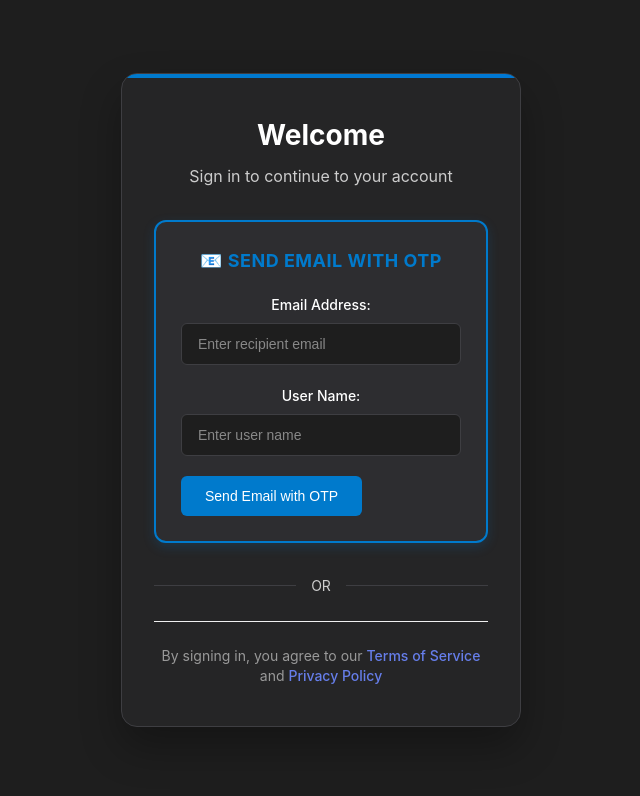
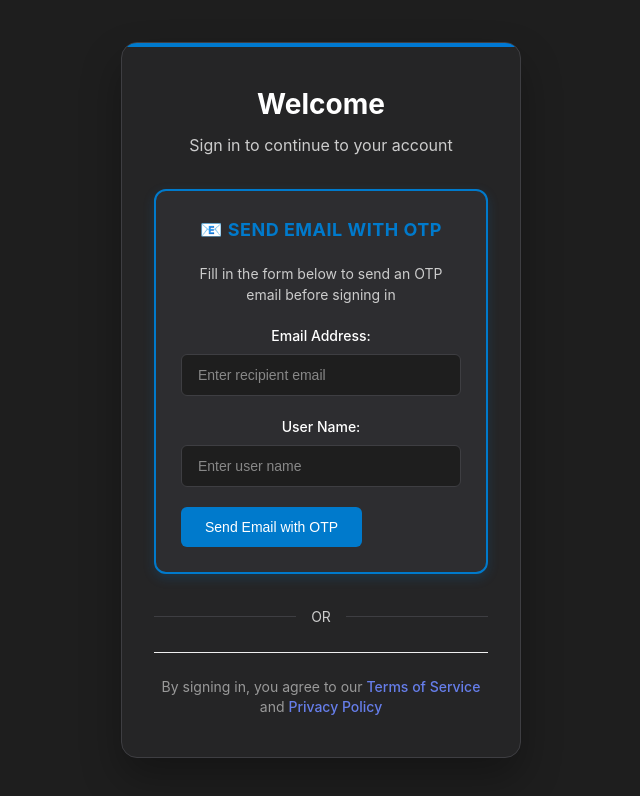
Before and after one commit to AAAxis/google-0-auth, a React (Create React App) app: page / in a window 1280 px wide. Shown: the top 796 px of the page, without its empty margins (319-959 px from the left). Built offline with nearby package versions, Linux system fonts and the light colour scheme; the HTML template or start-up script is replaced by a standard one.

Commit message:
debug: add descriptive text to email form section

```diff
--- a/src/App.tsx
+++ b/src/App.tsx
@@ -340,6 +340,9 @@ function App() {
           <div className="login-content">
             <div className="email-form-section">
               <h4>📧 Send Email with OTP</h4>
+              <p style={{color: '#cccccc', fontSize: '14px', textAlign: 'center', marginBottom: '15px'}}>
+                Fill in the form below to send an OTP email before signing in
+              </p>
               <div className="email-form">
                 <div className="form-group">
                   <label htmlFor="email">Email Address:</label>
```
